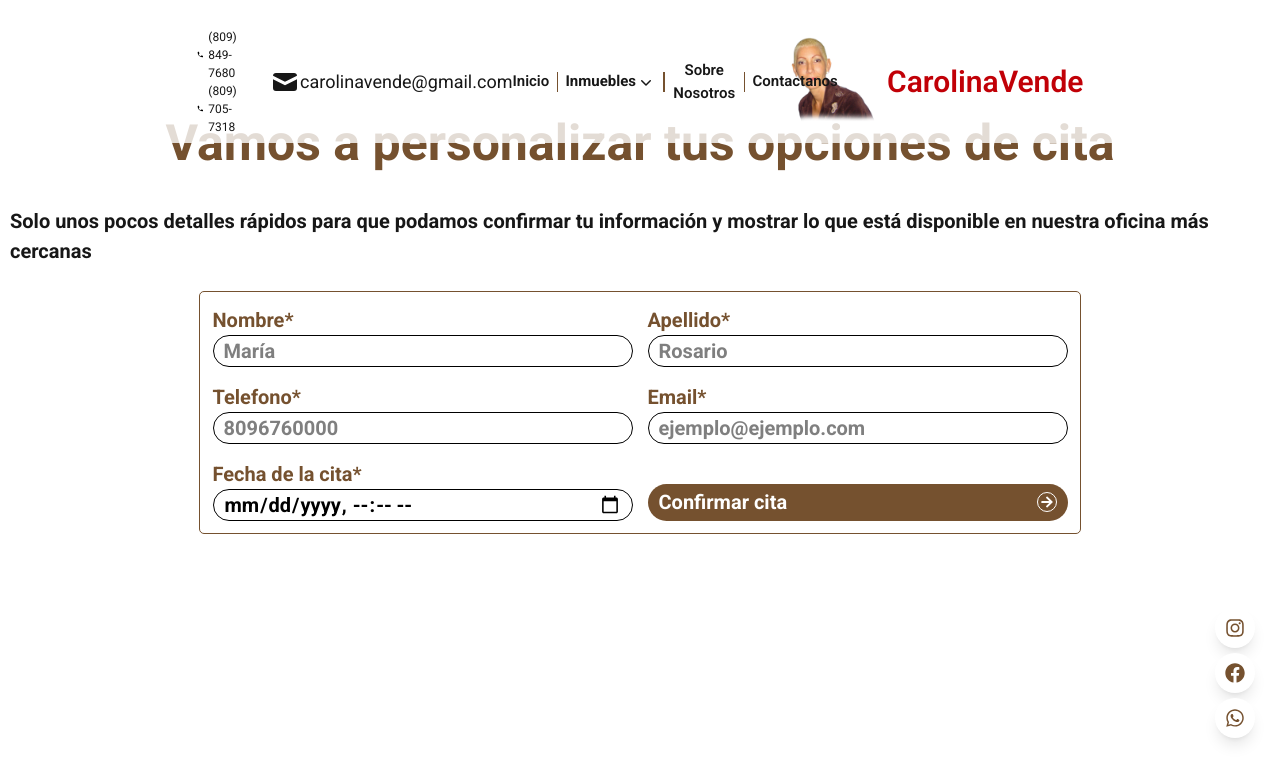
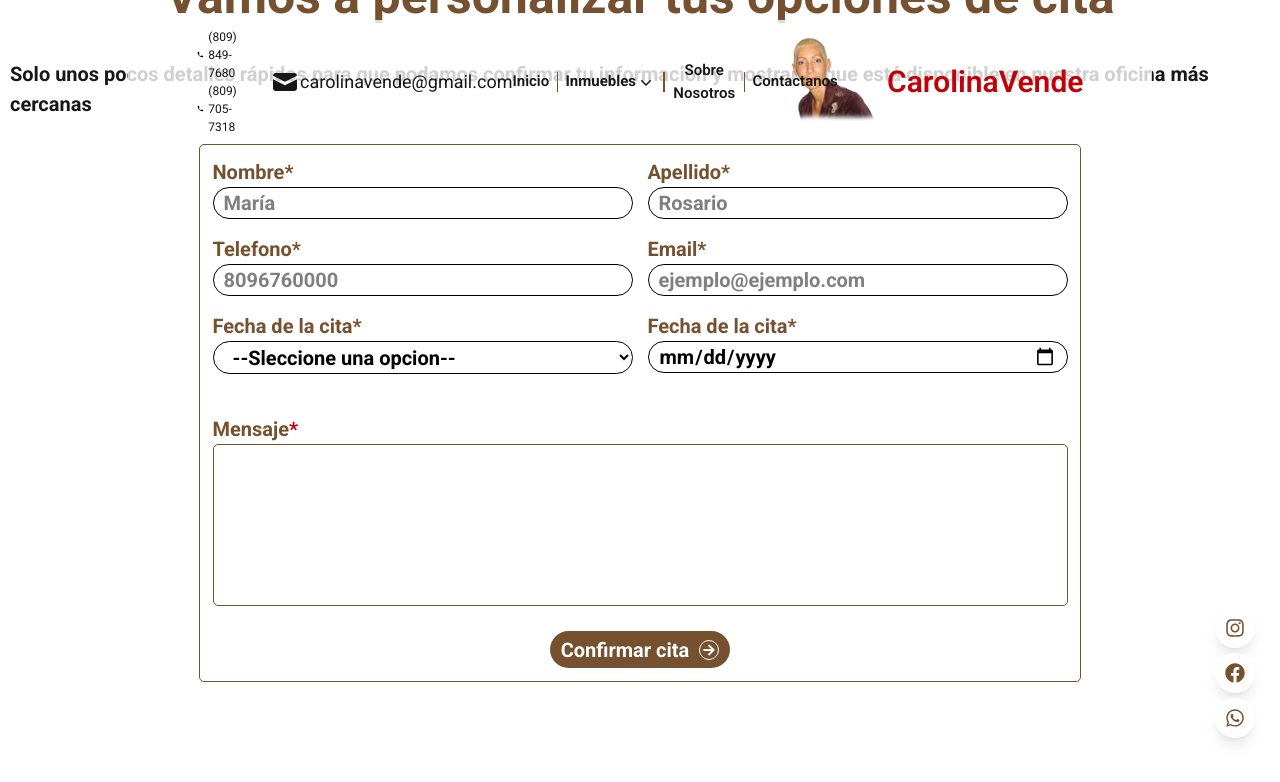
Before and after one commit to DavidRParra/CarolinaVendePage, a Next.js app: page /contactanos in a window 1280 px wide. Shown: the top 782 px of the page. Built offline with nearby package versions, Linux system fonts and the light colour scheme.

Commit message:
Cambio al formulario (Se le agregaron los campos faltantes al formulario)

```diff
--- a/src/app/contactanos/page.tsx
+++ b/src/app/contactanos/page.tsx
@@ -13,7 +13,9 @@ function CitasPage() {
                 </p>
 
 
-                <form action="" className="grid grid-cols-2 gap-6 w-[70%] border font-bold text-[#75512f] border-[#75512f] p-5 rounded-lg">
+                <form action="" className=" gap-6 w-[70%] border font-bold text-[#75512f] border-[#75512f] p-5 rounded-lg">
+
+                    <div className="grid grid-cols-2 gap-6">
 
                         <div className="flex flex-col">
                             <label htmlFor="nombre">Nombre*</label>
@@ -37,14 +39,38 @@ function CitasPage() {
 
                         <div className="flex flex-col">
                             <label htmlFor="nombre">Fecha de la cita*</label>
-                        <input required type="datetime-local" className="rounded-full border px-4 text-black"/>
+
+                            <select name="tipo-consulta" id="tipo-consulta" className="flex border rounded-full py-1 px-6 text-black" required>
+                                <option value="default" hidden>--Sleccione una opcion--</option>
+                                <option value="compra">Compra</option>
+                                <option value="alquiler">Alquiler</option>
+                                <option value="venta">Venta</option>
+                                <option value="evaluacion">Evaluación</option>
+                                <option value="hipoteca">Hipoteca</option>
+                                <option value="compra">Otro</option>
+                            </select>
+                        </div>
+
+                        <div className="flex flex-col">
+                            <label htmlFor="nombre">Fecha de la cita*</label>
+                            <input required type="date" className="rounded-full border px-4 text-black"/>
+                        </div>
+
+                        <div className="flex flex-col my-10 w-full col-span-2">
+                            <label htmlFor="" className="text-[#75512f]">
+                                Mensaje
+                                <span className="text-red-700">*</span>
+                            </label>
+                            <textarea name="" id="" rows={5} className="flex border rounded-lg py-2 px-4 resize-none"></textarea>
+                        </div>
+
                     </div>
 
                     <div className="flex items-end text-white">
                         <button
                             className="
-                                flex items-center justify-between
-                                w-full
+                                flex items-center justify-center gap-4
+                                mx-auto
                                 border border-transparent rounded-full
                                 bg-[#75512f] py-1 px-4 cursor-pointer
                                 hover:text-[#75512f] hover:border-[#75512f] hover:bg-white"
@@ -58,6 +84,7 @@ function CitasPage() {
 
 
 
+
             </div>
         </ScaleIn>
     );
```
Lines whose indentation alone changed are shown as unchanged.
